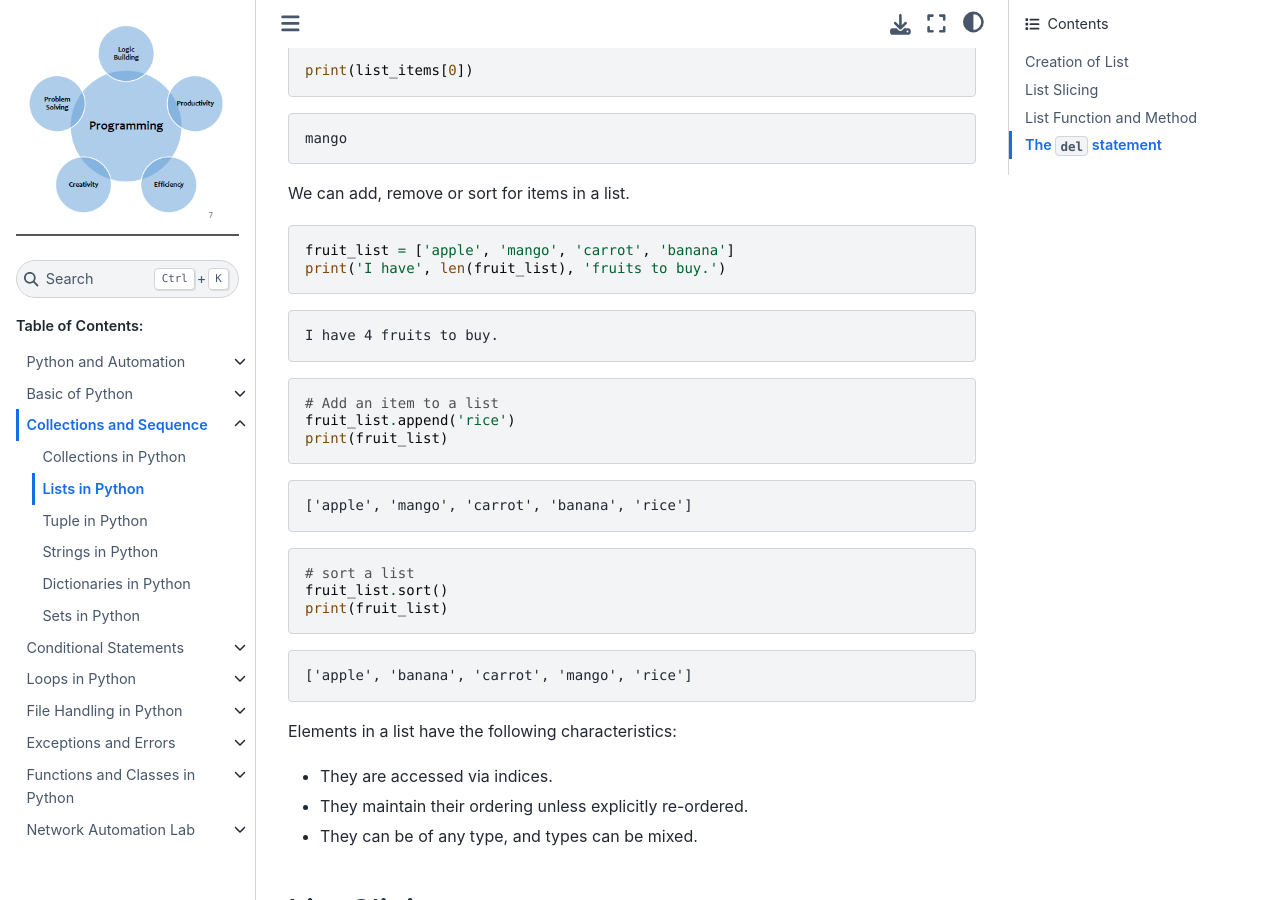
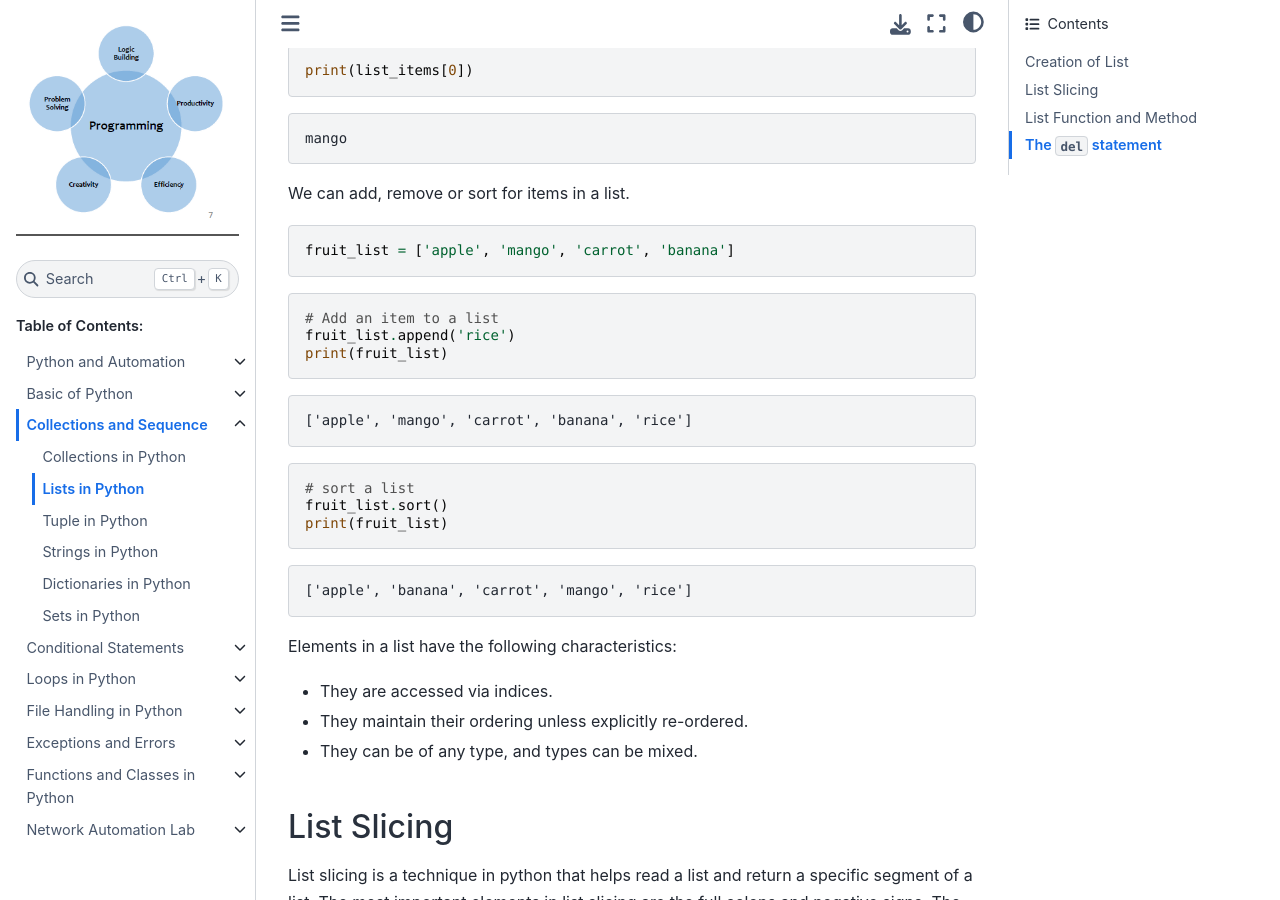
Before and after one commit to sydasif/python-book, a Sphinx documentation site: the page built from docs/source/03_collection/02_list.md, in a window 1280 px wide and 900 px high, scrolled down 1559 px. Built offline with Sphinx 7.4.7 and the Sphinx Book theme 1.1.4, drawn with Linux system fonts in a browser that asks for light colours.

Commit message:
update list

````diff
--- a/docs/source/03_collection/02_list.md
+++ b/docs/source/03_collection/02_list.md
@@ -66,11 +66,6 @@ We can add, remove or sort for items in a list.
 
 ```py
 fruit_list = ['apple', 'mango', 'carrot', 'banana']
-print('I have', len(fruit_list), 'fruits to buy.')
-```
-
-```console
-I have 4 fruits to buy.
 ```
 
 ```py
````
